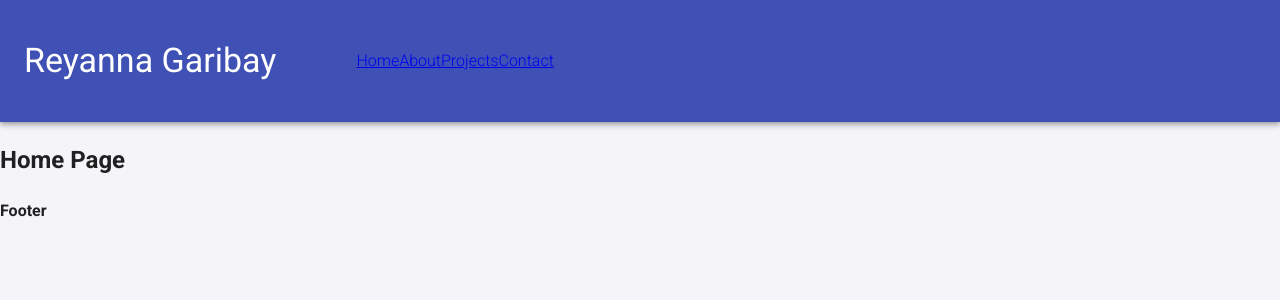
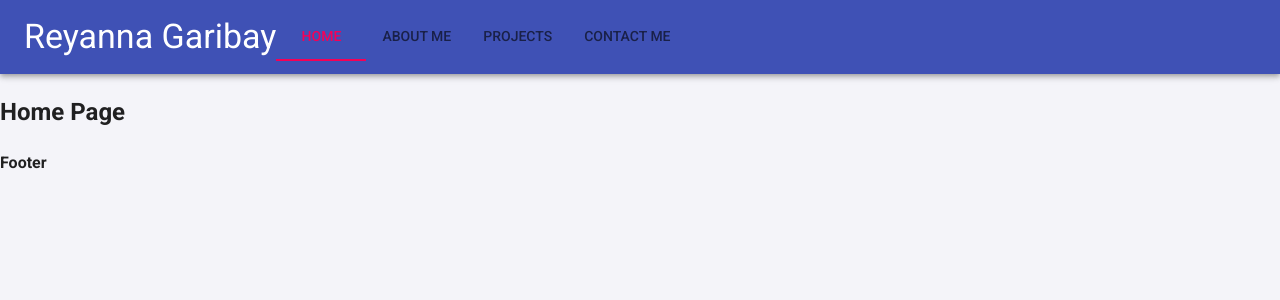
Before and after one commit to ReyG18/React-Portfolio-MUI, a React (Vite) app: page / in a window 1280 px wide. Shown: the top 300 px of the page. Built offline with nearby package versions, Linux system fonts and the light colour scheme.

Commit message:
changed Header component to HeaderNav, Tabs flexbox in progress

```diff
--- a/src/components/Header.jsx
+++ b/src/components/Header.jsx
@@ -1,26 +1,45 @@
-import React from "react";
-import { AppBar, Container, Toolbar, Typography } from "@mui/material";
+import React, { useState } from "react";
+import { AppBar, Box, Container, Tab, Tabs, Toolbar, Typography } from "@mui/material";
 import { Link } from "react-router-dom";
 
 
-export default function Header() {
+export default function HeaderNav() {
+
+  const [activeTab, setActiveTab] = useState(0);
+
+  const handleChange = (event, newValue) => {
+    setActiveTab(newValue);
+  };
+
   return(
     <AppBar position="static">
       <Container maxWidth="x1">
         <Toolbar disableGutters>
           <Typography variant="h4"
             sx={{
-              py: 5,
-              pr: 10,
+              py: 2,
               display: { xs: 'none', md: 'flex'}
             }}
             >
               Reyanna Garibay
           </Typography>
-          <Link to="/">Home</Link>
-          <Link to="/about">About</Link>
-          <Link to="/projects">Projects</Link>
-          <Link to="/contact">Contact</Link>
+          <Box sx={{
+            // STRUGGLING WITH FLEXBOX, CANT GET TABS TO MOVE
+            }}
+          >
+            <Tabs
+              value={activeTab}
+              onChange={handleChange}
+              textColor="secondary"
+              indicatorColor="secondary"
+              aria-label="active tab color change"
+            >
+              <Tab label="Home" component={Link} to="/" />
+              <Tab label="About Me" component={Link} to="/about" />
+              <Tab label="Projects" component={Link} to="/projects" />
+              <Tab label="Contact Me" component={Link} to="/contact" />
+            </Tabs>
+          </Box>
         </Toolbar>
       </Container>
     </AppBar>
--- a/src/components/Layout.jsx
+++ b/src/components/Layout.jsx
@@ -1,11 +1,11 @@
 import React from "react"
-import Header from "./Header";
+import HeaderNav from "./Header";
 import Footer from "./Footer";
 
 export default function Layout({ children }) {
   return (
     <>
-      <Header />
+      <HeaderNav />
       <main>{children}</main>
       <Footer />
     </>
```
